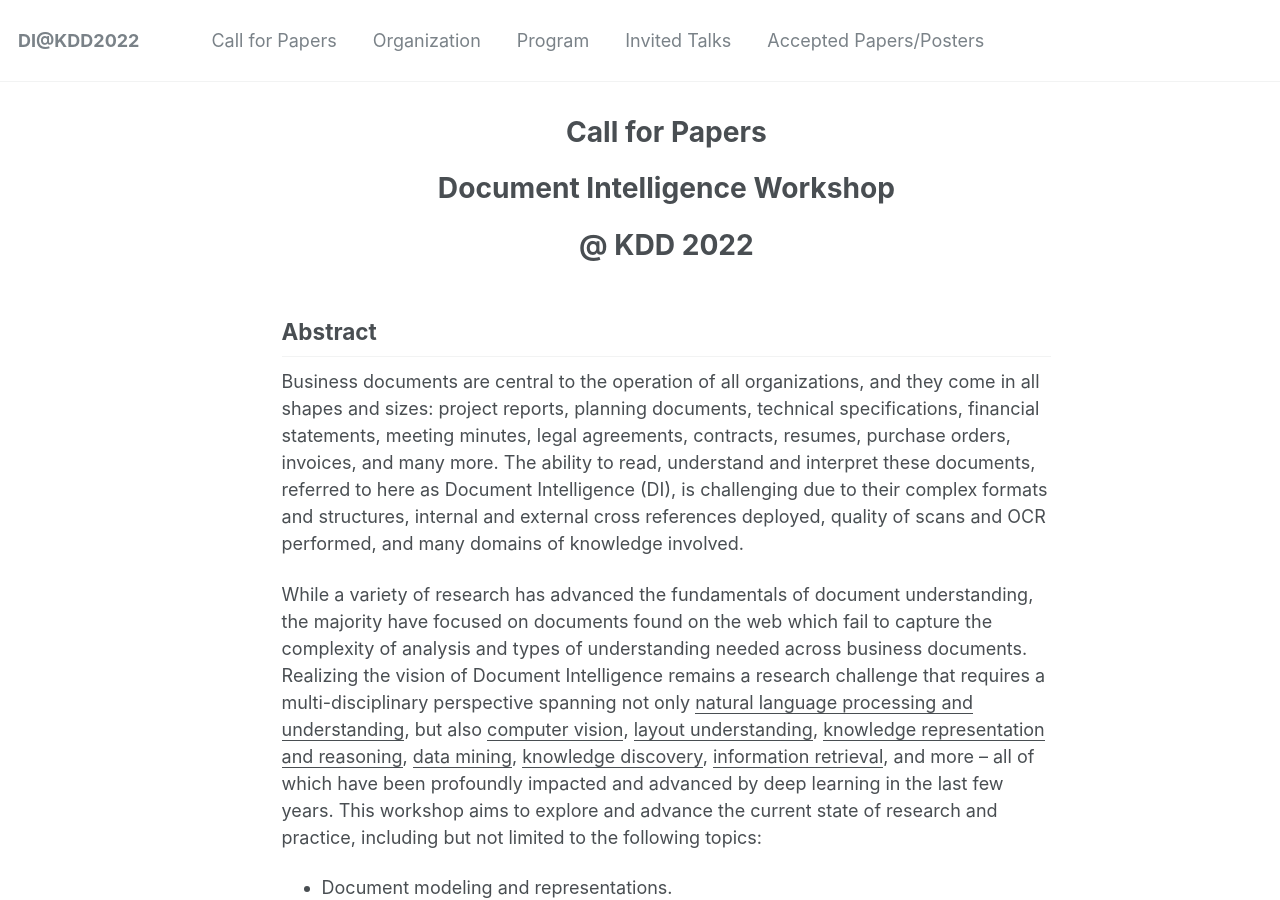
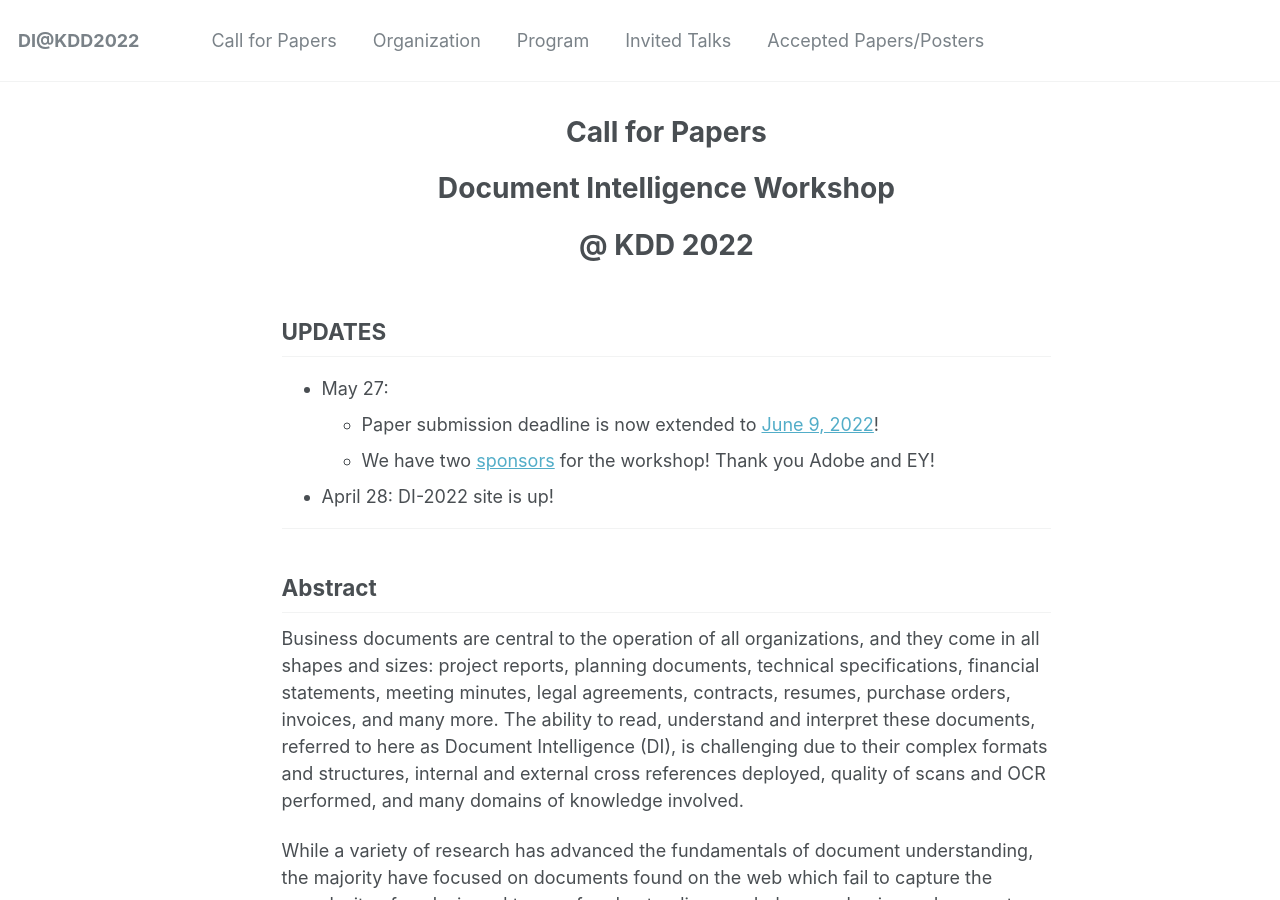
Before and after one commit to document-intelligence/DI-2022, a Jekyll site: the page built from _pages/cfp.md, in a window 1280 px wide and 900 px high. Built offline with Jekyll 4.4.1, drawn with Linux system fonts in a browser that asks for light colours; some of the changed text lies outside the part shown.

Commit message:
Update cfp.md

```diff
--- a/_pages/cfp.md
+++ b/_pages/cfp.md
@@ -9,13 +9,14 @@ redirect_from:
   - /cfp.html
 ---
 
-<!--
 ## UPDATES
 
+- May 27:
+  - Paper submission deadline is now extended to [June 9, 2022](#important-dates)!
+  - We have two [sponsors](#sponsors) for the workshop! Thank you Adobe and EY!
 - April 28: DI-2022 site is up!
 
 ------
--->
 
 ## Abstract
 
@@ -127,9 +128,11 @@ Microsoft Research CMT: <https://cmt3.research.microsoft.com/DI2022>
 ------
 -->
 
+<div id="important_dates"></div>
+
 ## Important Dates
 
-- Paper Submission Deadline: 23:59 on Thursday June 2, 2022 (anywhere on Earth).
+- Paper Submission Deadline: 23:59 on Thursday ~~June 2~~ June 9, 2022 (anywhere on Earth).
 - Paper Notification Date: Monday June 20, 2022.
 - Paper Final Version Due: TBD, 2022.
 <!-- - Pre-recorded Video and Slides Upload Due: 23:59 on TBD, 2022 (anywhere on Earth). -->
```
